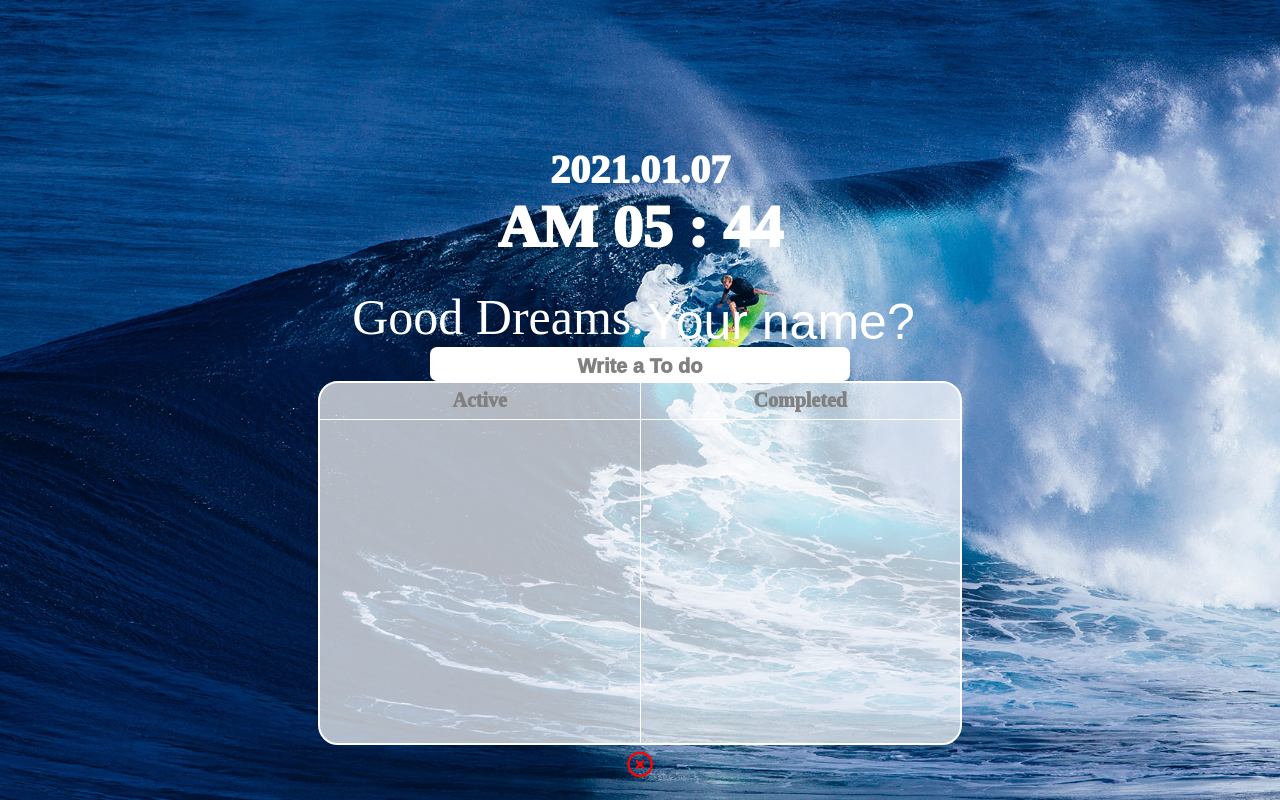
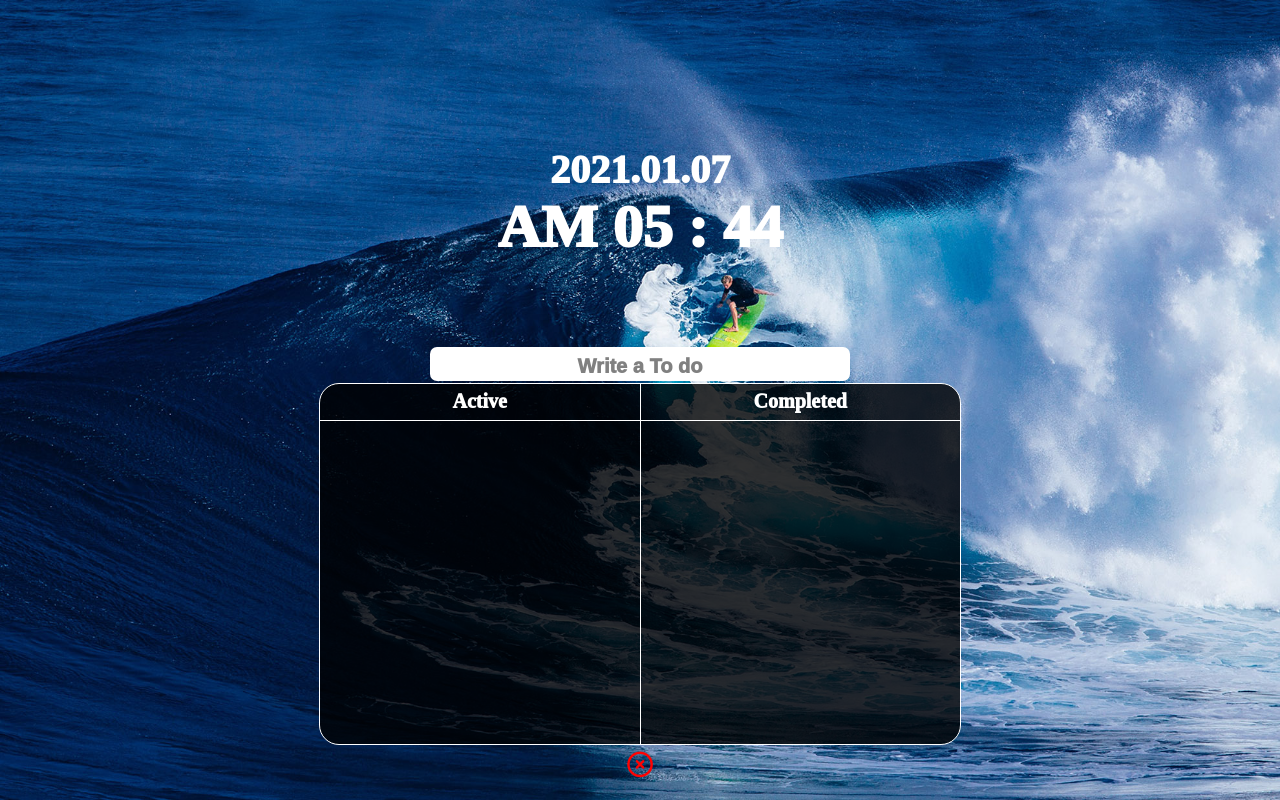
Before and after one commit to erickim147/momentum_alone_eric, a plain HTML site: page index.html in a window 1280 px wide. Both pictures are taken after a click on the element "Click on the Todo-List!". Drawn offline with Linux system fonts and the light colour scheme; some icons are missing.

Commit message:
update_21.01.07 Finish-2

```diff
--- a/css/component/todolis.css
+++ b/css/component/todolis.css
@@ -48,8 +48,8 @@
   height: 45%;
   bottom: 55px;
   border-radius: 20px;
-  border: solid white 2px;
-  background-color: rgba(255, 255, 255, 0.7);
+  border: solid white 1px;
+  background-color: rgba(0, 0, 0, 0.8);
 }
 /* toto-total box */
 
@@ -91,7 +91,7 @@
   border-right: solid white 1px;
   border-bottom: solid white 1px;
   font-size: 20px;
-  color: gray;
+  color: var(--white);
   font-weight: var(--weight);
 }
 .success_box {
@@ -102,16 +102,16 @@
   height: 100%;
   border-bottom: solid white 1px;
   font-size: 20px;
-  color: gray;
+  color: var(--white);
   font-weight: var(--weight);
 }
 .pending_list_ul {
   font-size: 25px;
-  color: gray;
+  color: var(--white);
 }
 .success_list_ul {
   font-size: 25px;
-  color: gray;
+  color: var(--white);
 }
 /* todo-Title-box */
 
--- a/js/todolist.js
+++ b/js/todolist.js
@@ -154,6 +154,7 @@ function loadToDos(LS) {
 }
 
 function toDoNotShowing() {
+  document.querySelector(".greeting").classList.remove(NOT_SHOWING);
   document.querySelector(".today_work_total").classList.remove(NOT_SHOWING);
   document.querySelector(".today_focus_total").classList.remove(NOT_SHOWING);
   clickTodo.classList.remove(NOT_SHOWING);
@@ -163,6 +164,7 @@ function toDoNotShowing() {
 }
 
 function toDoShowing() {
+  document.querySelector(".greeting").classList.add(NOT_SHOWING);
   document.querySelector(".today_work_total").classList.add(NOT_SHOWING);
   document.querySelector(".today_focus_total").classList.add(NOT_SHOWING);
   clickTodo.classList.add(NOT_SHOWING, "animation");
```
